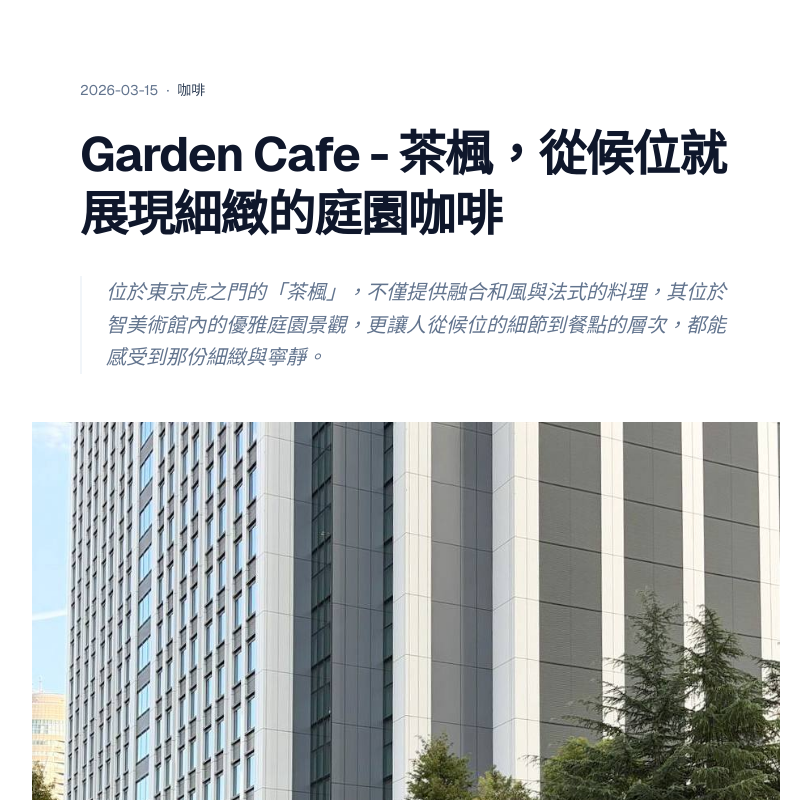
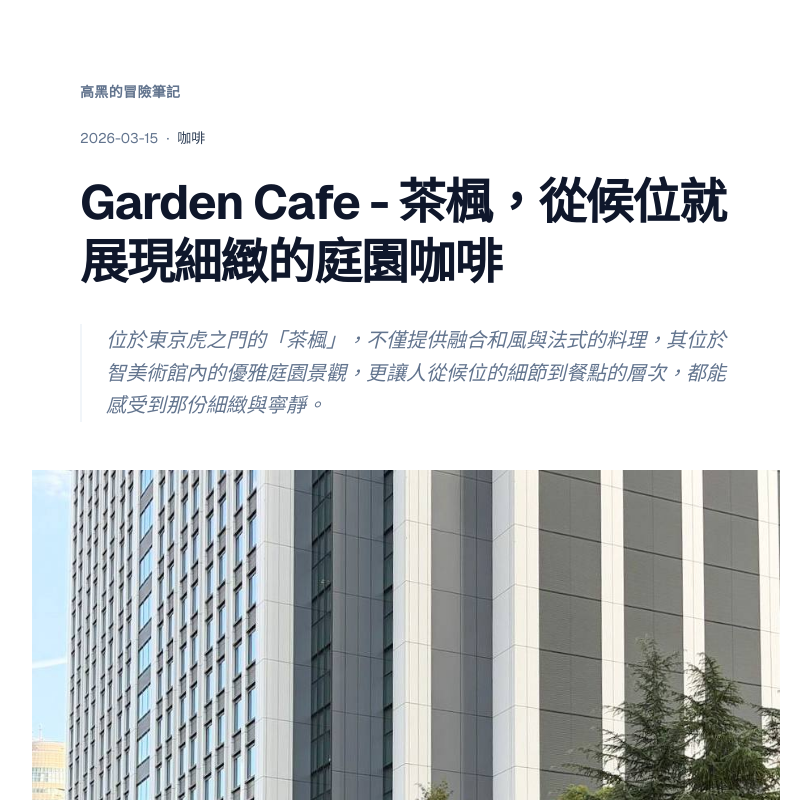
Before and after one commit to AuraStarry/chat-blog, a Next.js app: page /page/chafeng-garden-cafe in a window 1280 px wide. Shown: the top 800 px of the page, without its empty margins (234-1045 px from the left). Built offline with nearby package versions, Linux system fonts and the light colour scheme; no server answers.

Commit message:
Update site branding and add reusable top header badge

```diff
--- a/src/app/PrivateDrafts.js
+++ b/src/app/PrivateDrafts.js
@@ -1,17 +1,14 @@
 "use client";
 
-import { useEffect, useState } from "react";
+import { useState } from "react";
 import Link from "next/link";
 
 export default function PrivateDrafts({ pages }) {
-  const [isAuthenticated, setIsAuthenticated] = useState(false);
-
-  useEffect(() => {
+  const [isAuthenticated] = useState(() => {
+    if (typeof window === "undefined") return false;
     const password = localStorage.getItem("studio_password");
-    if (password && /^[\u4e00-\u9fa5]{3}$/.test(password)) {
-      setIsAuthenticated(true);
-    }
-  }, []);
+    return Boolean(password && /^[\u4e00-\u9fa5]{3}$/.test(password));
+  });
 
   if (!isAuthenticated || pages.length === 0) return null;
 
--- a/src/app/chapter/[slug]/page.js
+++ b/src/app/chapter/[slug]/page.js
@@ -2,6 +2,7 @@ import { readChapterBySlug, renderMarkdown } from "@/lib/content/markdown";
 import { normalizeGoogleMapsUrl } from "@/lib/googleMaps";
 import { notFound } from "next/navigation";
 import ChapterMapClient from "@/components/ChapterMapClient";
+import SiteHeaderBadge from "@/components/SiteHeaderBadge";
 
 export async function generateMetadata({ params }) {
   const { slug } = await params;
@@ -97,6 +98,8 @@ export default async function ChapterPage({ params }) {
   return (
     <div className="min-h-screen bg-slate-50 text-slate-900 font-sans pb-20">
       <div className="max-w-2xl mx-auto px-4 py-12 md:py-20">
+        <SiteHeaderBadge className="mb-6" />
+
         <header className="mb-12">
           <h1 className="text-4xl font-black mb-4 tracking-tight">{frontmatter.title}</h1>
           <div className="flex items-center text-sm text-slate-500 gap-2 mb-6">
--- a/src/app/layout.js
+++ b/src/app/layout.js
@@ -12,15 +12,15 @@ const geistMono = Geist_Mono({
 });
 
 const siteUrl = "https://chat-blog-silk.vercel.app";
-const siteName = "chat-blog";
-const defaultTitle = "chat-blog | Gore & Aura's shared digital garden";
-const defaultDescription = "A mobile-first travel and life journal by Gore & Aura, with pages and chapter playlists mapped to real places.";
+const siteName = "高黑的冒險筆記";
+const defaultTitle = "高黑的冒險筆記 | Gore & Hazel shared digital garden";
+const defaultDescription = "A mobile-first travel and life journal by Gore & Hazel, with pages and chapter playlists mapped to real places.";
 
 export const metadata = {
   metadataBase: new URL(siteUrl),
   title: {
     default: defaultTitle,
-    template: "%s | chat-blog",
+    template: "%s | 高黑的冒險筆記",
   },
   description: defaultDescription,
   applicationName: siteName,
--- a/src/app/page.js
+++ b/src/app/page.js
@@ -4,20 +4,20 @@ import PrivateDrafts from "./PrivateDrafts";
 
 export const metadata = {
   title: "首頁",
-  description: "探索 Gore 與 Aura 的數位花園：精選已發布 pages 與主題 chapter。",
+  description: "探索 Gore 與 Hazel 的數位花園：精選已發布 pages 與主題 chapter。",
   alternates: {
     canonical: "/",
   },
   openGraph: {
-    title: "chat-blog | Gore & Aura's shared digital garden",
-    description: "探索 Gore 與 Aura 的數位花園：精選已發布 pages 與主題 chapter。",
+    title: "高黑的冒險筆記 | Gore & Hazel shared digital garden",
+    description: "探索 Gore 與 Hazel 的數位花園：精選已發布 pages 與主題 chapter。",
     url: "/",
     type: "website",
   },
   twitter: {
     card: "summary_large_image",
-    title: "chat-blog | Gore & Aura's shared digital garden",
-    description: "探索 Gore 與 Aura 的數位花園：精選已發布 pages 與主題 chapter。",
+    title: "高黑的冒險筆記 | Gore & Hazel shared digital garden",
+    description: "探索 Gore 與 Hazel 的數位花園：精選已發布 pages 與主題 chapter。",
   },
 };
 
@@ -31,8 +31,8 @@ export default async function HomePage() {
       <div className="mx-auto max-w-2xl">
         <header className="mb-12 flex justify-between items-end">
           <div>
-            <h1 className="text-4xl font-bold tracking-tight">chat-blog</h1>
-            <p className="mt-2 text-zinc-500 font-medium">Gore & Aura shared digital garden.</p>
+            <h1 className="text-4xl font-bold tracking-tight">高黑的冒險筆記</h1>
+            <p className="mt-2 text-zinc-500 font-medium">Gore & Hazel shared digital garden.</p>
           </div>
           <Link
             href="/studio"
--- a/src/app/page/[slug]/page.js
+++ b/src/app/page/[slug]/page.js
@@ -1,6 +1,7 @@
 import { readPageBySlug, renderMarkdown } from "@/lib/content/markdown";
 import { normalizeGoogleMapsUrl } from "@/lib/googleMaps";
 import { notFound } from "next/navigation";
+import SiteHeaderBadge from "@/components/SiteHeaderBadge";
 
 export async function generateMetadata({ params }) {
   const { slug } = await params;
@@ -72,6 +73,8 @@ export default async function PageDetail({ params }) {
   return (
     <div className="min-h-screen bg-white text-slate-900 selection:bg-blue-100 selection:text-blue-900 font-sans">
       <article className="max-w-[700px] mx-auto px-6 py-12 md:py-20">
+        <SiteHeaderBadge className="mb-6" />
+
         <header className="mb-12">
           <div className="flex items-center text-sm text-slate-500 gap-2 mb-6">
             <time dateTime={frontmatter.date}>{frontmatter.date}</time>
--- /dev/null
+++ b/src/components/SiteHeaderBadge.js
@@ -0,0 +1,14 @@
+import Link from "next/link";
+
+export default function SiteHeaderBadge({ className = "" }) {
+  return (
+    <div className={className}>
+      <Link
+        href="/"
+        className="inline-block text-sm font-semibold tracking-wide text-slate-500 hover:text-slate-700 transition-colors"
+      >
+        高黑的冒險筆記
+      </Link>
+    </div>
+  );
+}
```
